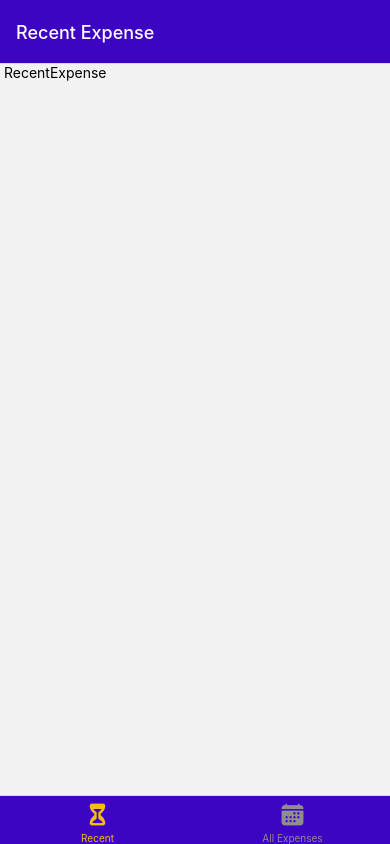
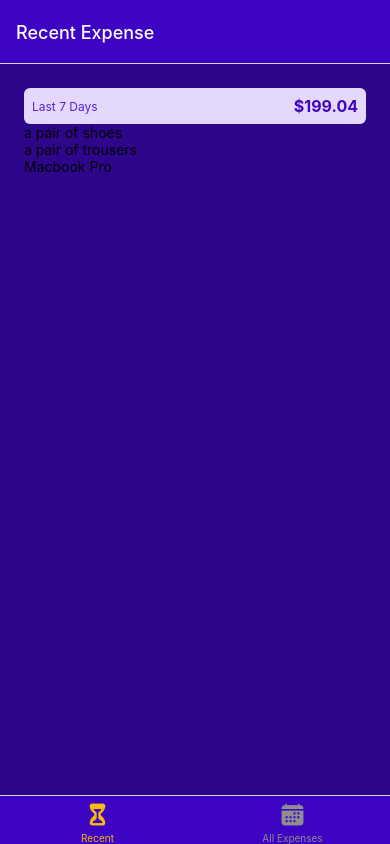
Before and after one commit to BINAH25/react-native-project, a React Native app in the folder expense_tracker/: screen /recent in a window 390 px wide. Built offline with nearby package versions, Linux system fonts and the light colour scheme.

Commit message:
more components added

```diff
--- a/expense_tracker/App.js
+++ b/expense_tracker/App.js
@@ -58,9 +58,6 @@ export default function App() {
 
 const styles = StyleSheet.create({
   container: {
-    flex: 1,
-    backgroundColor: '#fff',
-    alignItems: 'center',
-    justifyContent: 'center',
+
   },
 });
--- /dev/null
+++ b/expense_tracker/components/ExpensesOutput/ExpensesList.jsx
@@ -0,0 +1,25 @@
+import React from 'react'
+import { View, FlatList, Text } from 'react-native'
+
+
+const renderExpenses = (itemData)=>{
+    const item = itemData.item
+    return(
+        <View>
+            <Text>{item.title}</Text>
+        </View>
+    )
+}
+
+const ExpensesList = ({expenses}) => {
+  return (
+    <View>
+        <FlatList
+        data={expenses}
+        renderItem={renderExpenses}
+        keyExtractor={(item) => item.id}/>
+    </View>
+  )
+}
+
+export default ExpensesList
--- /dev/null
+++ b/expense_tracker/components/ExpensesOutput/ExpensesOutput.jsx
@@ -0,0 +1,47 @@
+import React from 'react'
+import { View, Text, StyleSheet } from 'react-native'
+import ExpensesList from './ExpensesList'
+import ExpensesSummary from './ExpensesSummary'
+import { GlobalStyles } from '../../constants/styles'
+
+const DUMMY_EXPENSES = [
+    {
+        id:'e1',
+        title:"a pair of shoes",
+        amount:59.88,
+        date: new Date('2024-06-19')
+    },
+    {
+        id:'e2',
+        title:"a pair of trousers",
+        amount:69.58,
+        date: new Date('2024-07-19')
+    },
+    {
+        id:'e3',
+        title:"Macbook Pro",
+        amount:69.58,
+        date: new Date('2024-07-29')
+    },
+]
+
+const ExpensesOutput = ({expenses, periodName}) => {
+  return (
+    <View style={styles.container}>
+        <ExpensesSummary
+        expenses={DUMMY_EXPENSES}
+        periodName={periodName}/>
+        <ExpensesList expenses={DUMMY_EXPENSES}/>
+    </View>
+  )
+}
+
+export default ExpensesOutput
+
+const styles = StyleSheet.create({
+    container: {
+        flex:1,
+        padding:24,
+        backgroundColor: GlobalStyles.colors.primary700
+    },
+});
--- /dev/null
+++ b/expense_tracker/components/ExpensesOutput/ExpensesSummary.jsx
@@ -0,0 +1,39 @@
+import React from 'react'
+import {StyleSheet, View, Text } from 'react-native'
+import { GlobalStyles } from '../../constants/styles'
+
+const ExpensesSummary = ({expenses, periodName}) => {
+    const total = expenses.reduce((sum, expense)=>{
+        return sum + expense.amount
+    },0)
+
+  return (
+    <View style={styles.container}>
+        <Text style={styles.textPeriod}>{periodName}</Text>
+        <Text style={styles.textSum}>${total.toFixed(2)}</Text>
+    </View>
+  )
+}
+
+export default ExpensesSummary
+
+
+const styles = StyleSheet.create({
+    container: {
+        padding: 8,
+        borderRadius:6,
+        backgroundColor: GlobalStyles.colors.primary50,
+        flexDirection: 'row',
+        justifyContent:'space-between',
+        alignItems:'center'
+    },
+    textPeriod:{
+        fontSize:12,
+        color:GlobalStyles.colors.primary400
+    },
+    textSum:{
+        fontSize:16,
+        fontWeight:'bold',
+        color: GlobalStyles.colors.primary500,
+    }
+  });
--- a/expense_tracker/screens/AllExpenses/AllExpenses.jsx
+++ b/expense_tracker/screens/AllExpenses/AllExpenses.jsx
@@ -1,12 +1,12 @@
 import React from 'react'
 import { ScrollView, View, Text } from 'react-native'
+import ExpensesOutput from '../../components/ExpensesOutput/ExpensesOutput'
 
 const AllExpenses = () => {
   return (
-    <ScrollView>
-        <Text>AllExpenses</Text>
 
-    </ScrollView>
+    <ExpensesOutput periodName='Total'/>
+
   )
 }
 
--- a/expense_tracker/screens/RecentExpenses/RecentExpense.jsx
+++ b/expense_tracker/screens/RecentExpenses/RecentExpense.jsx
@@ -1,12 +1,10 @@
 import React from 'react'
 import { ScrollView, View, Text } from 'react-native'
+import ExpensesOutput from '../../components/ExpensesOutput/ExpensesOutput'
 
 const RecentExpense = () => {
   return (
-    <ScrollView>
-       <Text> RecentExpense </Text>
-
-    </ScrollView>
+    <ExpensesOutput periodName="Last 7 Days"/>
   )
 }
 
```
